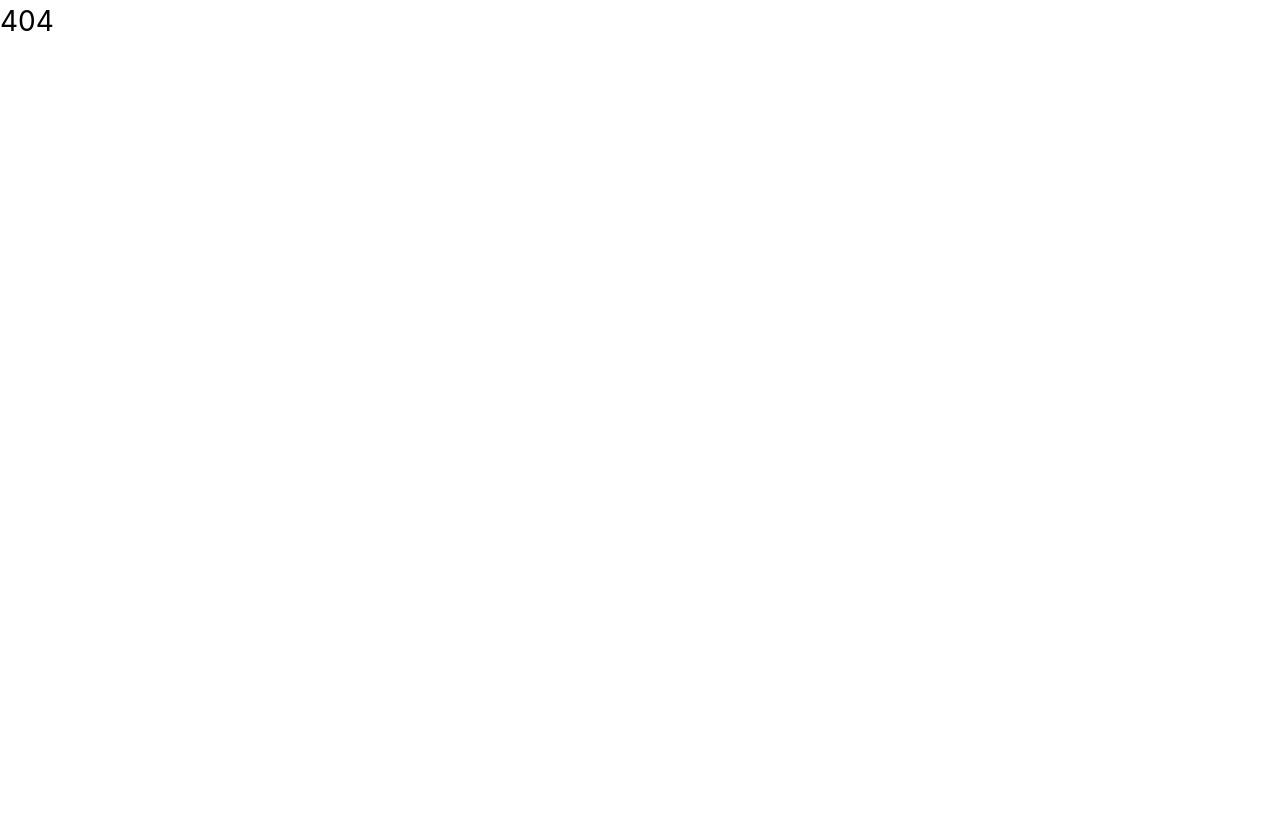
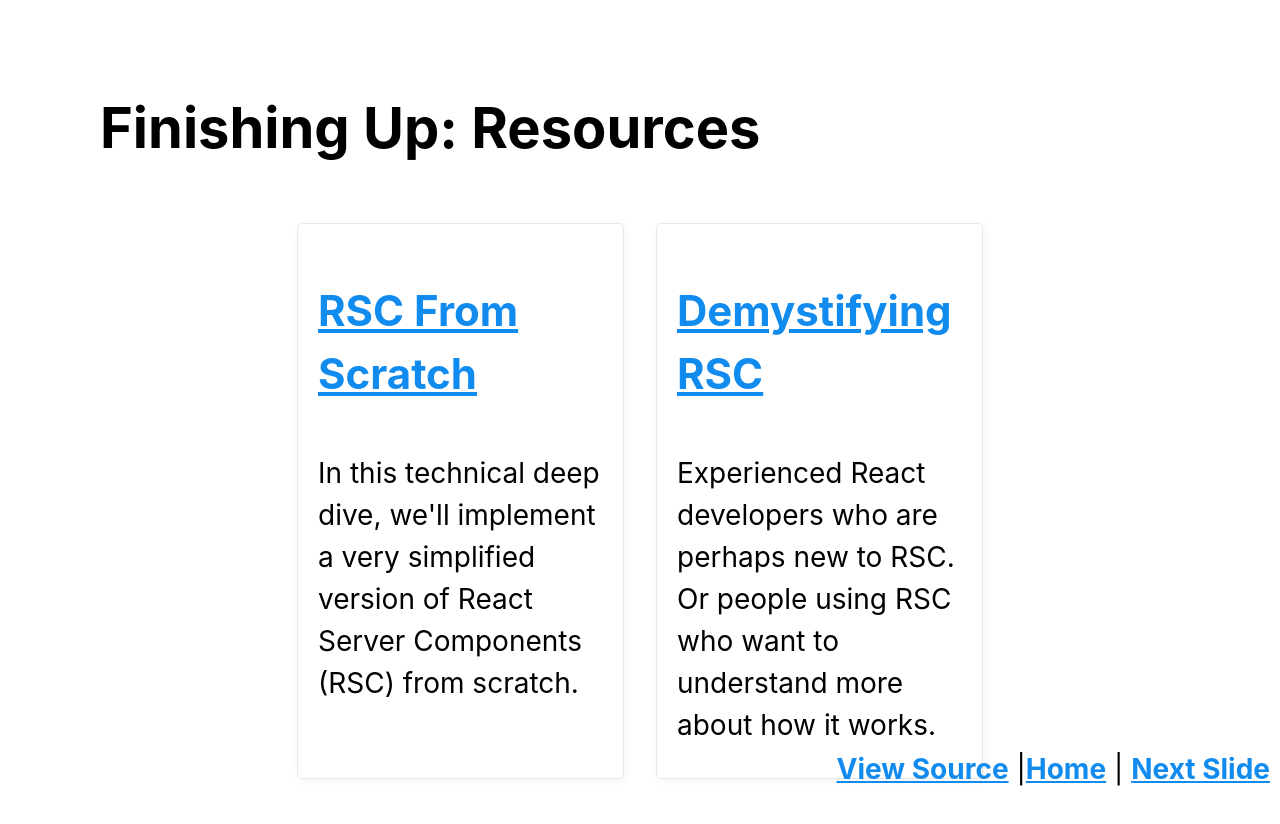
Before and after one commit to csi-lk/bttf-react-server-components, a Next.js app: page /finishing-up/3-resources in a window 1280 px wide. Before the commit this address had no page. Shown: the top 824 px of the page. Before the commit the page ends 800 px from the top, so only its background shows below. Built offline with nearby package versions, Linux system fonts and the light colour scheme.

Commit message:
feat:  add finishing up end of talk
includes links to resources

```diff
--- a/app/diving-in/4-virtual-dom-reconciliation/page.tsx
+++ b/app/diving-in/4-virtual-dom-reconciliation/page.tsx
@@ -36,7 +36,7 @@ const VirtualDomReconciliation = async () => {
         alt="React server components generate HTML and Virtual DOM for Reconciliation"
         width="1000"
       />
-      <Footer nextSlide="/diving-in/4-server-components-as-children" />
+      <Footer nextSlide="/finishing-up/1-further-topics" />
     </>
   )
 }
--- /dev/null
+++ b/app/finishing-up/3-resources/page.tsx
@@ -0,0 +1,34 @@
+import { Footer } from "@/components"
+
+const Resources = async () => {
+  return (
+    <>
+      <main>
+        <h1>Finishing Up: Resources</h1>
+        <section>
+          <aside>
+            <a href="https://github.com/reactwg/server-components/discussions/5">
+              <h2>RSC From Scratch</h2>
+            </a>
+            <p>
+              In this technical deep dive, we&apos;ll implement a very
+              simplified version of React Server Components (RSC) from scratch.
+            </p>
+          </aside>
+          <aside>
+            <a href="https://demystifying-rsc.vercel.app/">
+              <h2>Demystifying RSC</h2>
+            </a>
+            <p>
+              Experienced React developers who are perhaps new to RSC. Or people
+              using RSC who want to understand more about how it works.
+            </p>
+          </aside>
+        </section>
+      </main>
+      <Footer nextSlide="/" />
+    </>
+  )
+}
+
+export default Resources
```
Also changed, not shown: app/finishing-up/1-further-topics/page.tsx (added, +24 -0 lines), app/finishing-up/2-questions/page.tsx (added, +21 -0 lines), app/page.tsx (+10 -3 lines).
